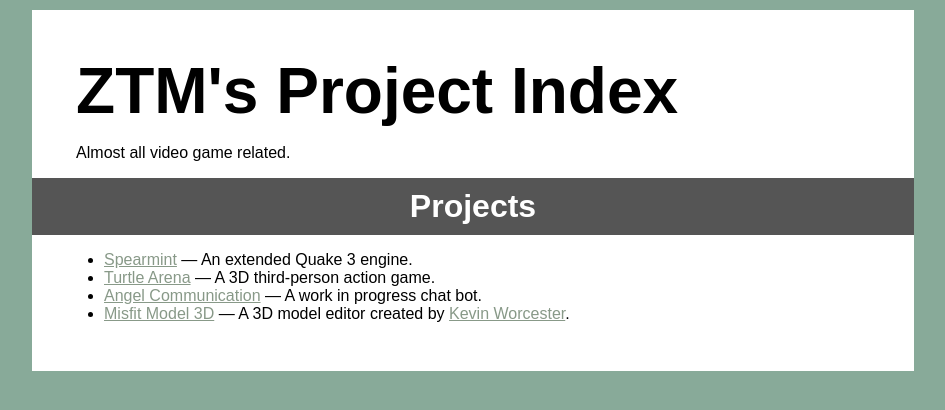
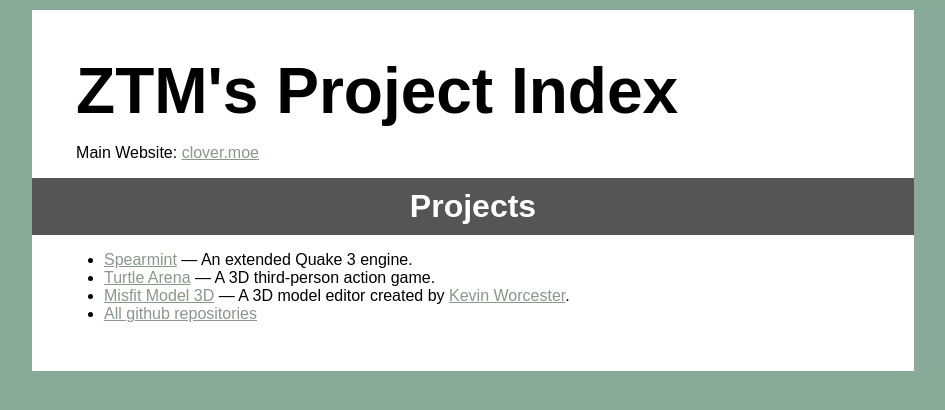
Before and after one commit to zturtleman/zturtleman.github.io, a plain HTML site: page index.html in a window 1280 px wide. Shown: the whole page, without its empty margins (167-1112 px from the left). Drawn offline with Linux system fonts and the light colour scheme.

Commit message:
Update Turtle Arena URL and stuff

```diff
--- a/index.html
+++ b/index.html
@@ -14,7 +14,7 @@
 	<!-- header -->
 	<div class="logoareatext">
 		<h1 style="font-size:4em">ZTM's Project Index</h1>
-		<p>Almost all video game related.</p>
+		<p>Main Website: <a href="https://clover.moe">clover.moe</a></p>
 		<!--<span>Skip to: <a href="#download">Download</a> &bull; <a href="#source">Source Code</a> &bull; <a href="#doc">Documentation</a></span>-->
 	</div>
 	<!-- end of header -->
@@ -28,9 +28,9 @@
 		<div class="sectionContent">
 			<ul>
 				<li><a href="http://spearmint.pw">Spearmint</a> &mdash; An extended Quake 3 engine.</li>
-				<li><a href="http://ztm.x10host.com/ta/">Turtle Arena</a> &mdash; A 3D third-person action game.</li>
-				<li><a href="http://github.com/zturtleman/angel-communication">Angel Communication</a> &mdash; A work in progress chat bot.</li>
-				<li><a href="http://github.com/zturtleman/mm3d">Misfit Model 3D</a> &mdash; A 3D model editor created by <a href="http://www.misfitcode.com/users/kevin/">Kevin Worcester</a>.</li>
+				<li><a href="https://turtlearena.com">Turtle Arena</a> &mdash; A 3D third-person action game.</li>
+				<li><a href="https://github.com/zturtleman/mm3d">Misfit Model 3D</a> &mdash; A 3D model editor created by <a href="http://www.misfitcode.com/users/kevin/">Kevin Worcester</a>.</li>
+				<li><a href="https://github.com/zturtleman/repositories">All github repositories</a></li>
 			</ul>
 		</div>
 	</div>
```
